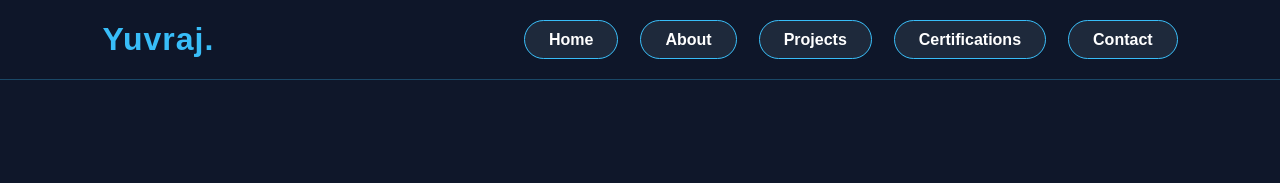
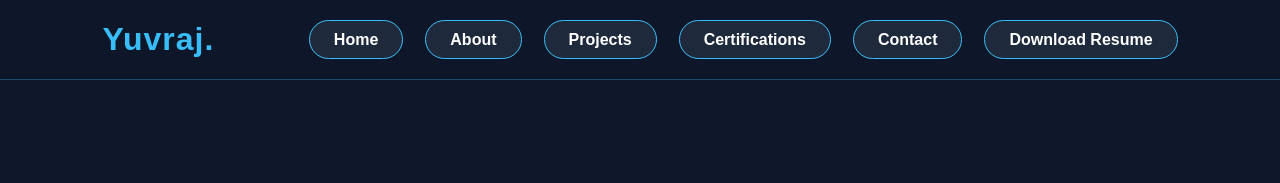
Before and after one commit to yuvrakharol2661/Yuvraj-portfolio, a plain HTML site: page Portfolio.web/index.html in a window 1280 px wide. Shown: the top 183 px of the page. Drawn offline with Linux system fonts and the light colour scheme.

Commit message:
add resume

```diff
--- a/Portfolio.web/index.html
+++ b/Portfolio.web/index.html
@@ -4,6 +4,7 @@
 <title>Home</title>
 <link rel="stylesheet" href="style.css">
 <link rel="icon" type="image/png" href="logo.png">
+<link rel="stylesheet" href="https://cdnjs.cloudflare.com/ajax/libs/font-awesome/6.7.2/css/all.min.css">
 </head>
 <body>
 <nav class="navbar">
@@ -15,6 +16,12 @@
         <li><a href="Projects.html">Projects</a></li>
         <li><a href="certifications.html">Certifications</a></li>
         <li><a href="contact.html">Contact</a></li>
+
+        <li>
+            <a href="Yuvraj_Resume.pdf" download class="resume-nav">
+                Download Resume
+            </a>
+        </li>
     </ul>
 </nav>
 <section class="hero">
--- a/Portfolio.web/style.css
+++ b/Portfolio.web/style.css
@@ -585,3 +585,14 @@ button{
     display:block;
 
 }
+.resume-nav{
+    background: #00bcd4;
+    color: white !important;
+    padding: 8px 18px;
+    border-radius: 6px;
+    transition: 0.3s;
+}
+
+.resume-nav:hover{
+    background: #0097a7;
+}
```
Also changed, not shown: 1 other file.
